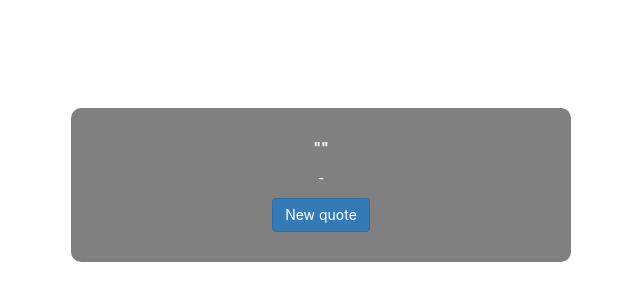
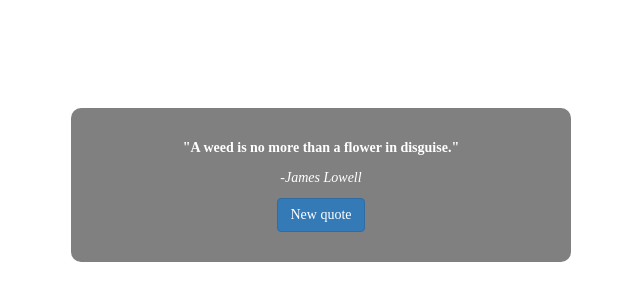
Before and after one commit to rameshsingh9813/random_quote_generator, a React (Create React App) app: page / in a window 1280 px wide. Shown: the part 92-392 px from the top of the page, without its empty margins (319-959 px from the left). Built offline with nearby package versions, Linux system fonts and the light colour scheme; no server answers.

Commit message:
asyc method to featch data

```diff
--- a/src/componenet/Quote.jsx
+++ b/src/componenet/Quote.jsx
@@ -2,12 +2,13 @@ import React, { useState, useEffect } from "react";
 // import axios from "axios";
 
 function Quote() {
-  const [quote, setQuote] = useState({ text: "", author: "" });
+  const [quote, setQuote] = useState({ text: "A weed is no more than a flower in disguise.", author: "James Lowell" });
   const [allQuotes, setAllQuotes] = useState([]);
+  const [col,setCol]=useState("grey");
 
 
 //  quote api   https://type.fit/api/quotes
-// featch the data with axios
+// featch the data with axios  method_1
   // Fetch all quotes on initial render
     //  useEffect(()=>{
     //     axios
@@ -19,38 +20,67 @@ function Quote() {
     //     },[])
 
 
-// fetching the data  with out axios method_1
+// fetching the data  with out axios method_2
     // useEffect(()=>{
     // fetch("https://type.fit/api/quotes")
     // .then(response=>response.json())
     // .then(data=>setAllQuotes(data))
     // },[])
 
-    useEffect(() => {
-        const requrest = new XMLHttpRequest();
-        requrest.open('GET', 'https://type.fit/api/quotes');
-        requrest.onload = () => {
-          if (requrest.status === 200) {
-            setAllQuotes(JSON.parse(requrest.responseText));
-          }
-        };
-        requrest.send();
-      }, []);
+
+//feach the data through differnt way method_3
+    // useEffect(() => {
+    //     const requrest = new XMLHttpRequest();
+    //     requrest.open('GET', 'https://type.fit/api/quotes');
+    //     requrest.onload = () => {
+    //       if (requrest.status === 200) {
+    //         setAllQuotes(JSON.parse(requrest.responseText));
+    //       }
+    //     };
+    //     requrest.send();
+    //   }, []);
 
 
+//using the async method to feach the data method_4
+
+useEffect(() => {
+    const fetchData = async () => {
+      const response = await fetch('https://type.fit/api/quotes');
+      const data = await response.json();
+      console.log(data)
+      setAllQuotes(data);
+    };
+    fetchData();
+  }, []);
+
+
+
+// random color genrator
+function getRandomColor() {
+    var letters = '0123456789ABCDEF';
+    var color = '#';
+    for (var i = 0; i < 6; i++) {
+      color += letters[Math.floor(Math.random() * 16)];
+      if (color==="#FFFFFF"){
+        continue;
+      }
+    }
+
+    return color;
+  }
 
   // Fetch a random quote from all quotes
   function getQuote() {
     const randomNumber = Math.floor(Math.random() * allQuotes.length);
     const text = allQuotes[randomNumber].text;
     const author = allQuotes[randomNumber].author;
-
     setQuote({ text, author });
+    setCol(getRandomColor())
   }
 
   return (
-    <div className="App card"style={{"width": "50rem","margin":"200px auto 200px auto","backgroundColor":"grey","padding":"30px","borderRadius":"10px","color":"white"}}>
-        <div class="card-body">
+    <div className="App card"style={{"width": "50rem","margin":"200px auto 200px auto","fontFamily": "cursive","backgroundColor":`${col}`,"padding":"30px","borderRadius":"10px","color":"white"}}>
+        <div className="card-body">
       <p><b>"{quote.text}"</b></p>
       <p><i>-{quote.author}</i></p>
 
```
